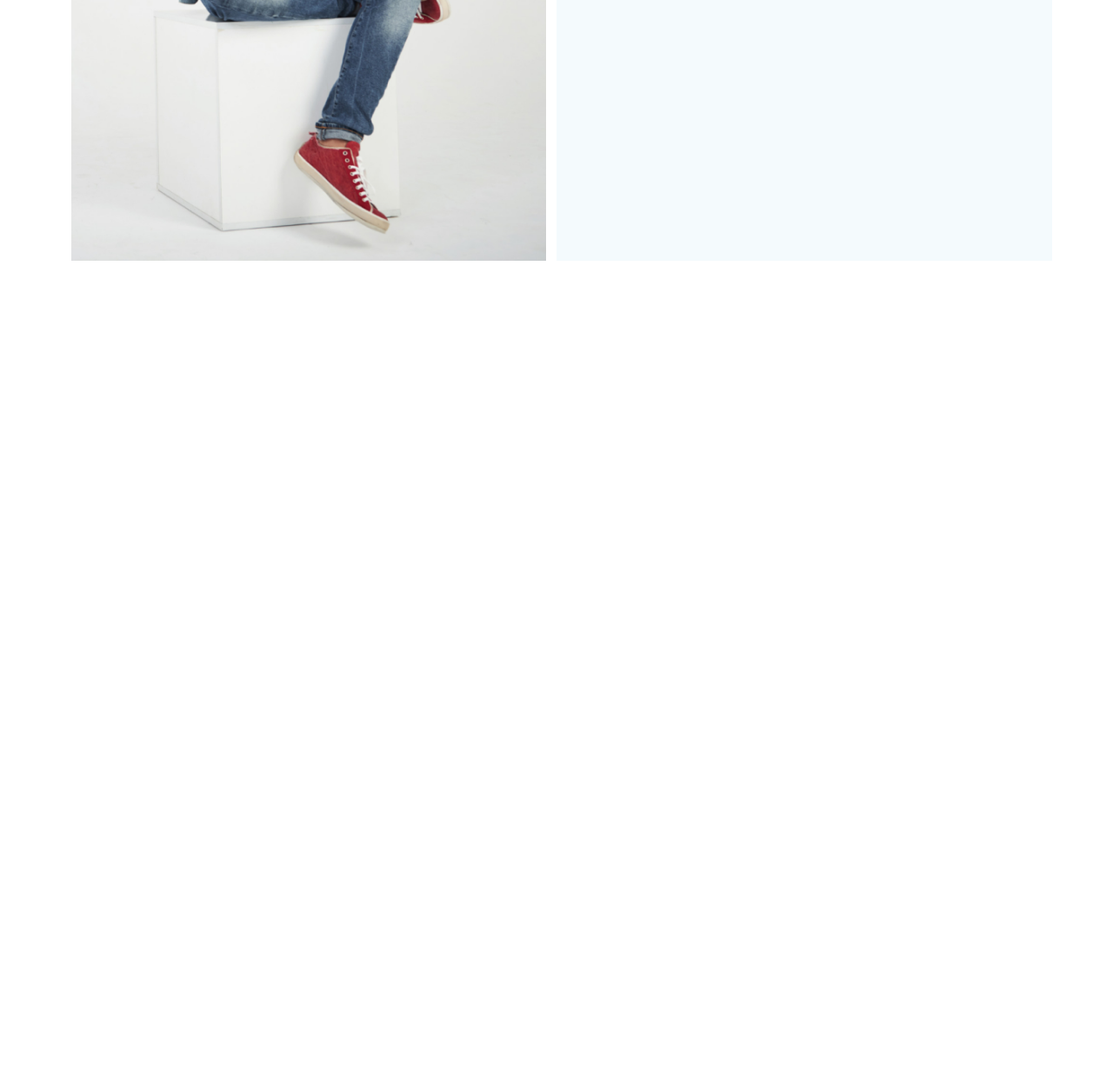
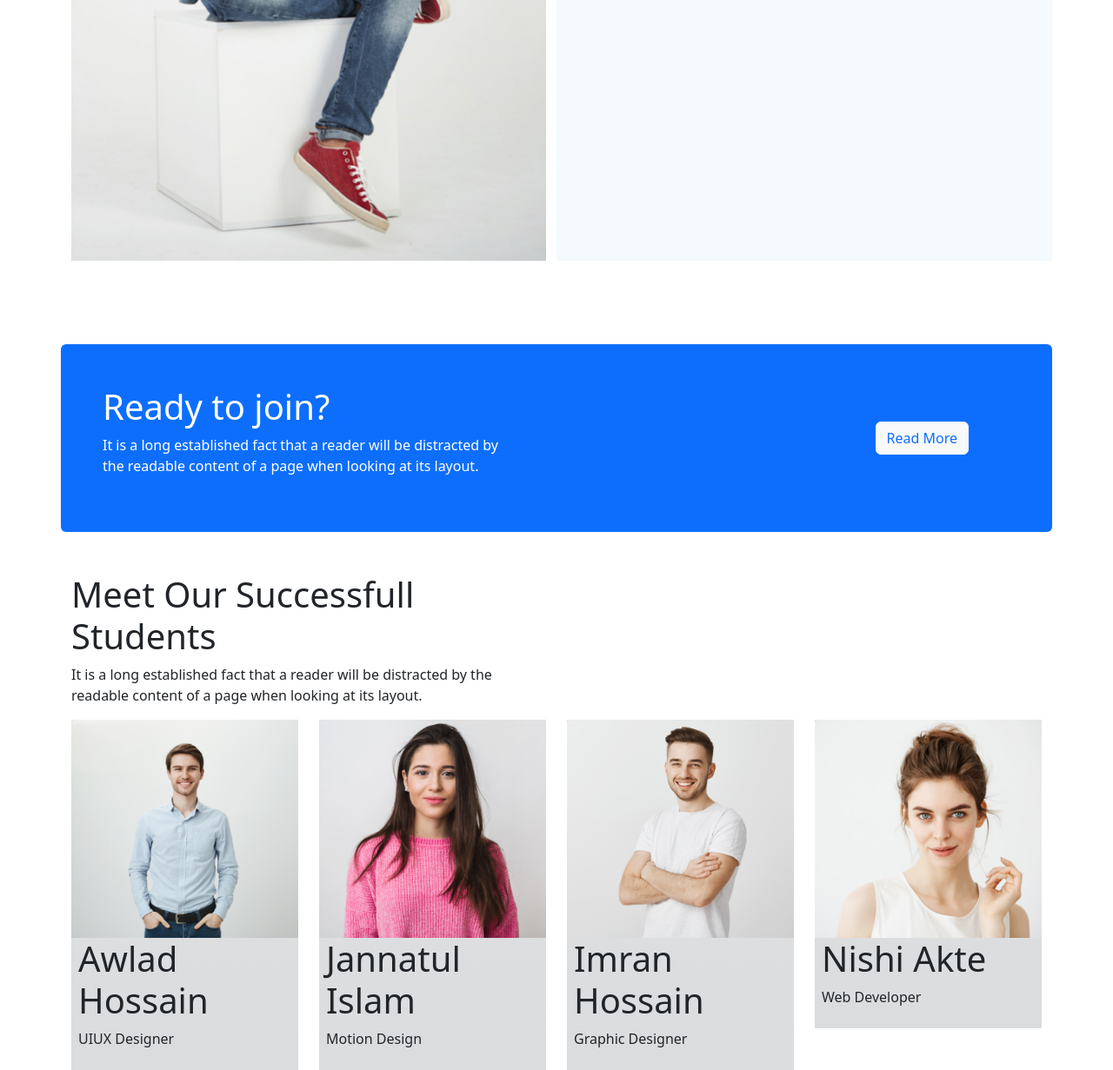
Before and after one commit to mmakash/edtech-bootstrap, a plain HTML site: page index.html in a window 1280 px wide. Shown: the part 2093-3324 px from the top of the page at 87% size. Before the commit the page ends 2393 px from the top, so only its background shows below. Drawn offline with nearby package versions, Linux system fonts and the light colour scheme.

Commit message:
student section added

```diff
--- a/index.html
+++ b/index.html
@@ -185,8 +185,60 @@
   <!-- Explore Section End -->
 
   <!-- Ready to join start -->
+  <div class="container pt-5">
+    <div class="row bg-primary my-5 rounded">
+      <div class="col-lg-6 p-5 ">
+        <h1 class="text-white">Ready to join?</h1>
+        <p class="text-white">It is a long established fact that a reader will be distracted by the readable content of a page when looking at its layout.</p>
+      </div>
+      <div class="col-lg-6 d-flex flex-column align-items-end justify-content-center pe-5">
+        <button class="btn btn-light text-primary me-5">Read More</button>
+      </div>
+    </div>
+  </div>
+  <!-- Ready to join start -->
 
-  <!-- Ready to join start -->
+  <!-- Student Section Start -->
+  <div class="container">
+    <div class="row">
+      <div class="col-lg-6">
+        <h1>Meet Our Successfull Students</h1>
+        <p>It is a long established fact that a reader will be distracted by the readable content of a page when looking at its layout.</p>
+      </div>
+    </div>
+    <div class="row">
+      <div class="col-lg-3 col-md-6 col-sm-12">
+        <div class="bg-secondary bg-gradient bg-opacity-25 pb-2">
+          <img class="img-fluid" src="images/student/student-1.png" alt="">
+          <h1 class="ms-2">Awlad Hossain</h1>
+          <p class="ms-2">UIUX Designer</p>
+        </div>
+      </div>
+      <div class="col-lg-3 col-md-6 col-sm-12">
+        <div class="bg-secondary bg-gradient bg-opacity-25 pb-2">
+          <img class="img-fluid" src="images/student/student-2.png" alt="">
+          <h1 class="ms-2">Jannatul Islam</h1>
+          <p class="ms-2">Motion Design</p>
+        </div>
+      </div>
+      <div class="col-lg-3 col-md-6 col-sm-12">
+        <div class="bg-secondary bg-gradient bg-opacity-25 pb-2">
+          <img class="img-fluid" src="images/student/student-3.png" alt="">
+          <h1 class="ms-2">Imran Hossain</h1>
+          <p class="ms-2">Graphic Designer</p>
+        </div>
+      </div>
+      <div class="col-lg-3 col-md-6 col-sm-12">
+        <div class="bg-secondary bg-gradient bg-opacity-25 pb-2">
+          <img class="img-fluid" src="images/student/student-4.png" alt="">
+          <h1 class="ms-2">Nishi Akte</h1>
+          <p class="ms-2">Web Developer</p>
+        </div>
+      </div>
+
+    </div>
+  </div>
+  <!-- Student Section End -->
     <script src="https://cdn.jsdelivr.net/npm/bootstrap@5.2.0/dist/js/bootstrap.bundle.min.js"></script>
 </body>
 </html>
```
